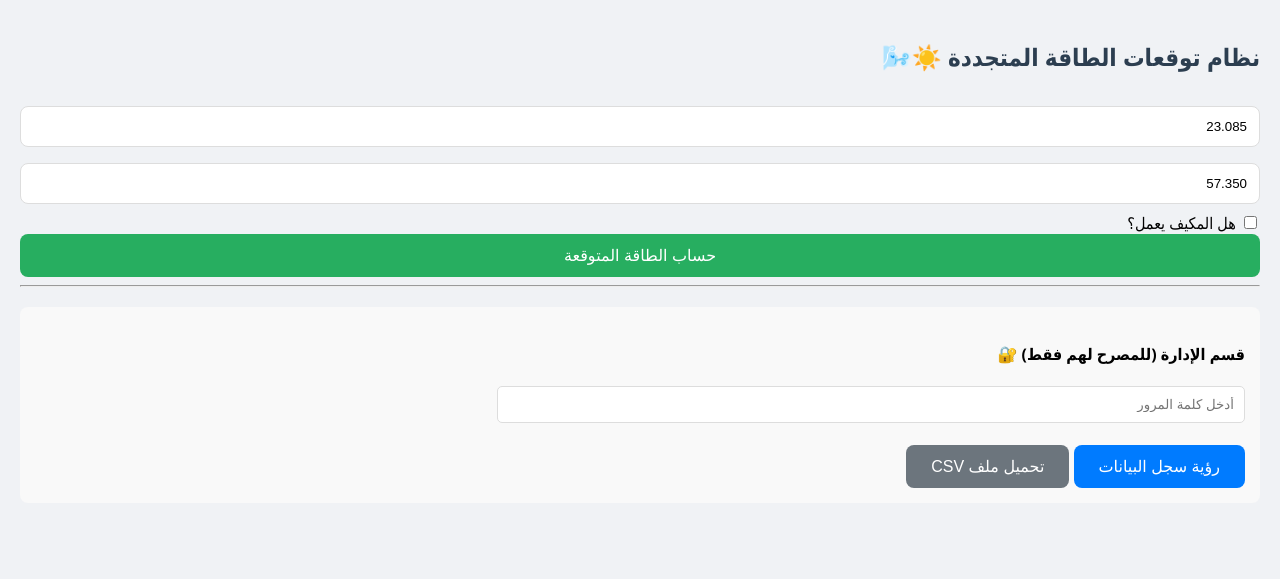
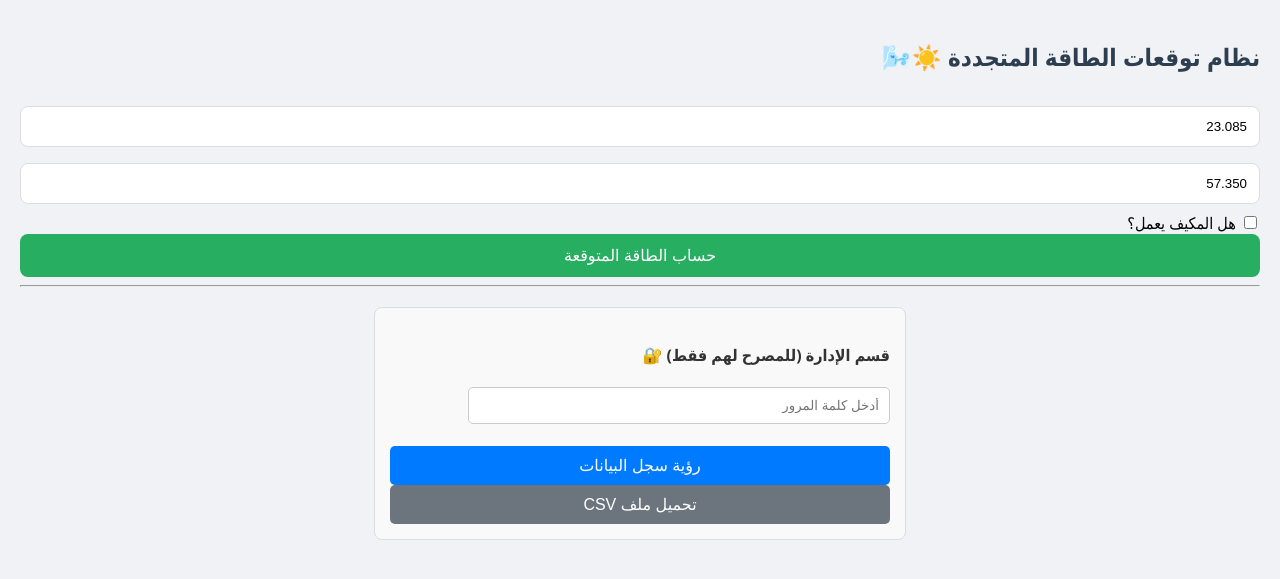
Before and after one commit to s1j2b1/Renewable_energy_data_app, a Flask app: page / in a window 1280 px wide. Shown: the top 579 px of the page. Run offline with Flask 3, Linux system fonts and the light colour scheme.

Commit message:
Update index.html

```diff
--- a/templates/index.html
+++ b/templates/index.html
@@ -36,22 +36,30 @@
 
     <!-- ازرار رؤية البينانات و تحميلها -->
     <hr>
-    <div style="background: #f9f9f9; padding: 15px; border-radius: 8px; margin-top: 20px;">
-        <h4>قسم الإدارة (للمصرح لهم فقط) 🔐</h4>
-        <input type="password" id="admin_pwd" placeholder="أدخل كلمة المرور">
+    <div style="background: #f9f9f9; padding: 15px; border-radius: 8px; margin: 20px auto; max-width: 500px; border: 1px solid #ddd;">
+        <h4 style="color: #333;">قسم الإدارة (للمصرح لهم فقط) 🔐</h4>
+        <input type="password" id="admin_pwd" placeholder="أدخل كلمة المرور" style="padding: 10px; width: 80%; border: 1px solid #ccc; border-radius: 5px;">
         <br><br>
-        <button onclick="viewHistory()" style="background: #007bff; width: auto;">رؤية سجل البيانات</button>
-        <button onclick="downloadData()" style="background: #6c757d; width: auto;">تحميل ملف CSV</button>
+        <button onclick="viewHistory()" style="background: #007bff; color: white; padding: 10px 20px; border: none; border-radius: 5px; cursor: pointer;">رؤية سجل البيانات</button>
+        <button onclick="downloadData()" style="background: #6c757d; color: white; padding: 10px 20px; border: none; border-radius: 5px; cursor: pointer;">تحميل ملف CSV</button>
     </div>
 
     <script>
         function viewHistory() {
             var pwd = document.getElementById('admin_pwd').value;
-            window.location.href = '/history?password=' + pwd;
+            if(pwd) {
+                window.location.href = '/history?password=' + pwd;
+            } else {
+                alert("يرجى إدخال كلمة المرور أولاً");
+            }
         }
         function downloadData() {
             var pwd = document.getElementById('admin_pwd').value;
-            window.location.href = '/download?password=' + pwd;
+            if(pwd) {
+                window.location.href = '/download?password=' + pwd;
+            } else {
+                alert("يرجى إدخال كلمة المرور أولاً");
+            }
         }
     </script>
 
```
